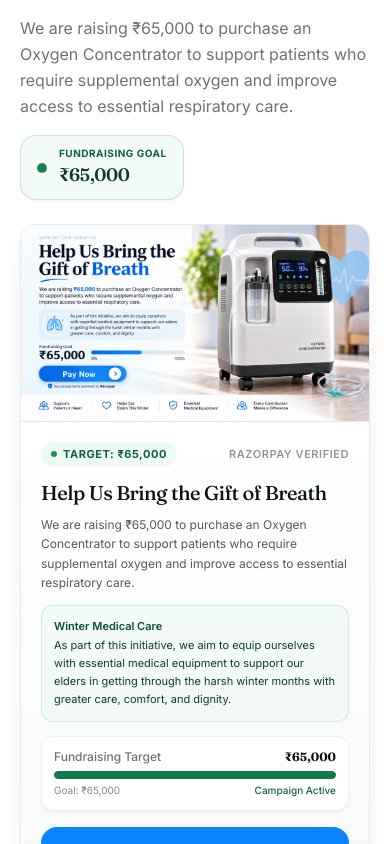
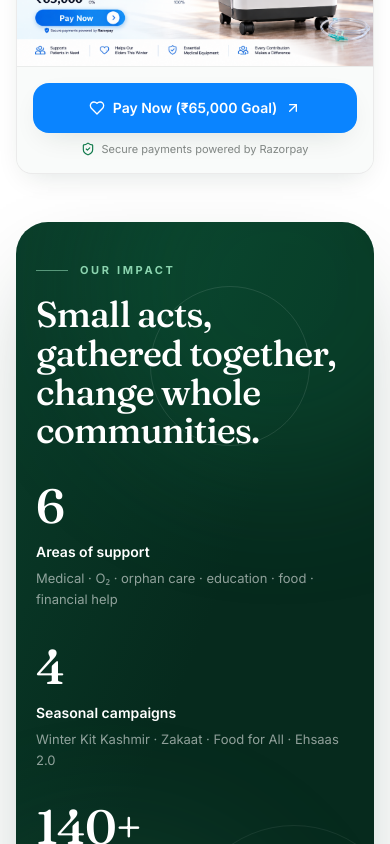
Before and after one commit to zaidqurieshi/umerkhanfoundation-website, a React (Vite) app: page / in a window 390 px wide. Shown: the part 940-1784 px from the top of the page. Built offline with nearby package versions, Linux system fonts and the light colour scheme.

Commit message:
fix: remove duplicative headline and description above and below banner on desktop and mobile

```diff
--- a/src/components/CampaignBanner.jsx
+++ b/src/components/CampaignBanner.jsx
@@ -1,14 +1,13 @@
 import { LuArrowUpRight, LuHeart, LuShieldCheck } from "react-icons/lu"
 import Reveal from "./ui/Reveal"
-import SectionHeading from "./ui/SectionHeading"
 import { oxygenCampaign } from "../data/content"
 
 /**
  * Featured Campaign Banner — Oxygen Concentrator Initiative.
- * Displays the newly updated ₹65,000 target campaign banner with:
- * 1. Pixel-perfect clickable HTML overlay on desktop/tablet over the baked-in "Pay Now" button.
- * 2. Mobile-optimized responsive layout with high-legibility copy, goal tracker, and large tap-friendly button.
- * 3. Consistent ₹65,000 goal display across headline, tracker, and CTAs without unverified progress claims.
+ * Clean, non-duplicative presentation:
+ * 1. Desktop & Tablet: Full 16:9 banner with pixel-perfect clickable HTML overlay on the "Pay Now" button.
+ * 2. Mobile: Clean banner with accessible, tap-friendly standalone Pay Now button directly underneath.
+ * 3. All duplicative headings and descriptions removed to let the banner graphic speak for itself.
  */
 export default function CampaignBanner() {
   const handleBannerClick = () => {
@@ -18,34 +17,10 @@ export default function CampaignBanner() {
   return (
     <section
       id="campaign"
-      className="scroll-mt-24 py-8 sm:py-12 lg:py-14"
-      aria-labelledby="campaign-heading"
+      className="scroll-mt-24 py-6 sm:py-10 lg:py-12"
+      aria-label="Oxygen Concentrator Campaign"
     >
-      <div className="mx-auto max-w-7xl px-5 sm:px-8">
-        {/* Section Header */}
-        <div className="mb-6 flex flex-col gap-4 sm:mb-8 sm:flex-row sm:items-end sm:justify-between">
-          <SectionHeading
-            id="campaign-heading"
-            eyebrow={oxygenCampaign.eyebrow}
-            title={oxygenCampaign.title}
-            description={oxygenCampaign.description}
-          />
-
-          {/* Goal Tracker Badge */}
-          <div className="inline-flex shrink-0 items-center gap-3 self-start rounded-2xl border border-brand-200/90 bg-brand-50/80 px-4 py-2.5 shadow-xs backdrop-blur sm:self-auto">
-            <span className="soft-pulse h-2.5 w-2.5 shrink-0 rounded-full bg-brand-600" aria-hidden="true" />
-            <div className="flex flex-col">
-              <span className="text-[10px] font-bold uppercase tracking-wider text-brand-700">
-                Fundraising Goal
-              </span>
-              <span className="font-display text-lg font-semibold tracking-tight text-brand-900">
-                {oxygenCampaign.targetDisplay}
-              </span>
-            </div>
-          </div>
-        </div>
-
-        {/* Campaign Banner Card */}
+      <div className="mx-auto max-w-7xl px-4 sm:px-6 lg:px-8">
         <Reveal>
           <div className="group relative overflow-hidden rounded-2xl border border-black/[0.08] bg-white shadow-card transition-all duration-300 hover:shadow-soft sm:rounded-3xl">
             {/* Visual Banner Media Container */}
@@ -85,75 +60,23 @@ export default function CampaignBanner() {
               </a>
             </div>
 
-            {/* Mobile-Optimized Content Block: Ensures 100% legibility, accessible touch targets, and clear goal tracker */}
-            <div className="border-t border-black/[0.06] bg-gradient-to-b from-white to-mist p-5 sm:hidden">
-              <div className="flex items-center justify-between gap-2">
-                <span className="inline-flex items-center gap-1.5 rounded-full bg-brand-50 px-2.5 py-1 text-[11px] font-bold uppercase tracking-wider text-brand-700">
-                  <span className="h-1.5 w-1.5 rounded-full bg-brand-500" />
-                  Target: {oxygenCampaign.targetDisplay}
-                </span>
-                <span className="text-[11px] font-semibold uppercase tracking-wider text-ink/45">
-                  Razorpay Verified
-                </span>
-              </div>
-
-              <h3 className="mt-3 font-display text-xl font-medium tracking-tight text-ink">
-                {oxygenCampaign.title}
-              </h3>
-
-              <p className="mt-2 text-xs leading-relaxed text-ink/70">
-                {oxygenCampaign.description}
-              </p>
-
-              {/* Winter Elderly Care Callout */}
-              <div className="mt-3 rounded-xl border border-brand-200/70 bg-brand-50/70 p-3 text-[11px] leading-relaxed text-brand-900">
-                <span className="mb-0.5 block font-semibold text-brand-800">Winter Medical Care</span>
-                {oxygenCampaign.winterNote}
-              </div>
-
-              {/* Goal Tracker */}
-              <div className="mt-3.5 rounded-xl border border-black/[0.06] bg-white p-3 shadow-xs">
-                <div className="flex items-center justify-between text-xs">
-                  <span className="font-medium text-ink/60">Fundraising Target</span>
-                  <span className="font-display font-bold text-ink">{oxygenCampaign.targetDisplay}</span>
-                </div>
-                <div className="mt-1.5 h-2 w-full overflow-hidden rounded-full bg-slate-100">
-                  <div className="h-full w-full rounded-full bg-brand-600" aria-hidden="true" />
-                </div>
-                <div className="mt-1 flex items-center justify-between text-[10px] text-ink/50">
-                  <span>Goal: {oxygenCampaign.targetDisplay}</span>
-                  <span className="font-medium text-brand-700">Campaign Active</span>
-                </div>
-              </div>
-
-              {/* Standalone Accessible Tap-Friendly Action Button */}
-              <div className="mt-4 flex flex-col gap-2">
+            {/* Mobile-Optimized Standalone Tap-Friendly Action Button */}
+            <div className="border-t border-black/[0.06] bg-mist/60 p-4 sm:hidden">
               <a
                 href={oxygenCampaign.paymentUrl}
                 target="_blank"
                 rel="noopener noreferrer"
-                  className="group flex min-h-[52px] w-full items-center justify-center gap-2 rounded-2xl bg-[#0a84ff] px-5 py-3.5 text-center text-sm font-semibold text-white shadow-card transition-all duration-200 active:scale-[0.99] hover:bg-[#0070e0]"
+                className="group flex min-h-[50px] w-full items-center justify-center gap-2 rounded-2xl bg-[#0a84ff] px-5 py-3 text-center text-sm font-semibold text-white shadow-card transition-all duration-200 active:scale-[0.99] hover:bg-[#0070e0]"
               >
                 <LuHeart className="h-4 w-4 transition-transform duration-200 group-hover:scale-110" aria-hidden="true" />
                 <span>Pay Now ({oxygenCampaign.targetDisplay} Goal)</span>
                 <LuArrowUpRight className="h-4 w-4 transition-transform duration-200 group-hover:-translate-y-0.5 group-hover:translate-x-0.5" aria-hidden="true" />
               </a>
 
-                <p className="flex items-center justify-center gap-1.5 text-center text-[11px] text-ink/50">
+              <p className="mt-2 flex items-center justify-center gap-1.5 text-center text-[11px] text-ink/50">
                 <LuShieldCheck className="h-3.5 w-3.5 text-brand-600" aria-hidden="true" />
                 Secure payments powered by Razorpay
               </p>
-              </div>
-
-              {/* Key Features Chips */}
-              <div className="mt-4 grid grid-cols-2 gap-2 border-t border-black/[0.06] pt-3">
-                {oxygenCampaign.features.map((item, i) => (
-                  <div key={i} className="flex items-center gap-1.5 text-[10px] font-medium text-ink/70">
-                    <span className="h-1 w-1 shrink-0 rounded-full bg-brand-500" aria-hidden="true" />
-                    <span>{item}</span>
-                  </div>
-                ))}
-              </div>
             </div>
           </div>
         </Reveal>
```
Lines whose indentation alone changed are shown as unchanged.
